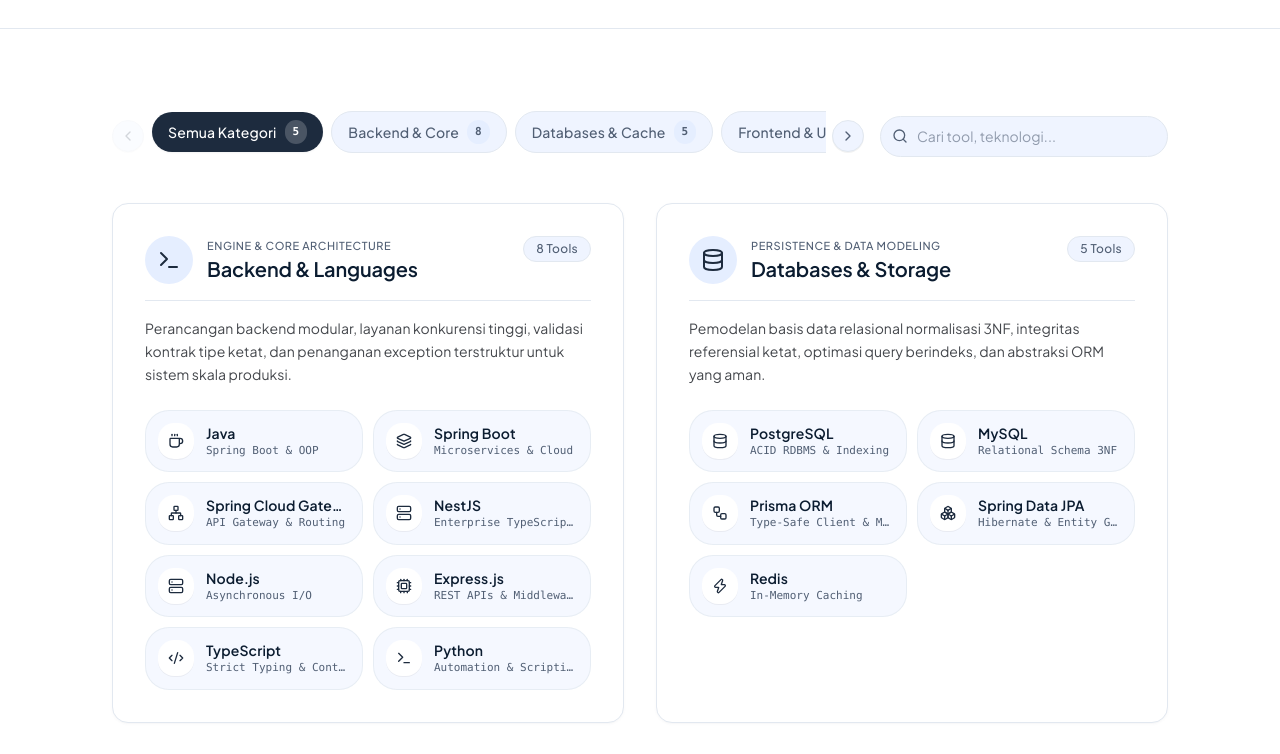
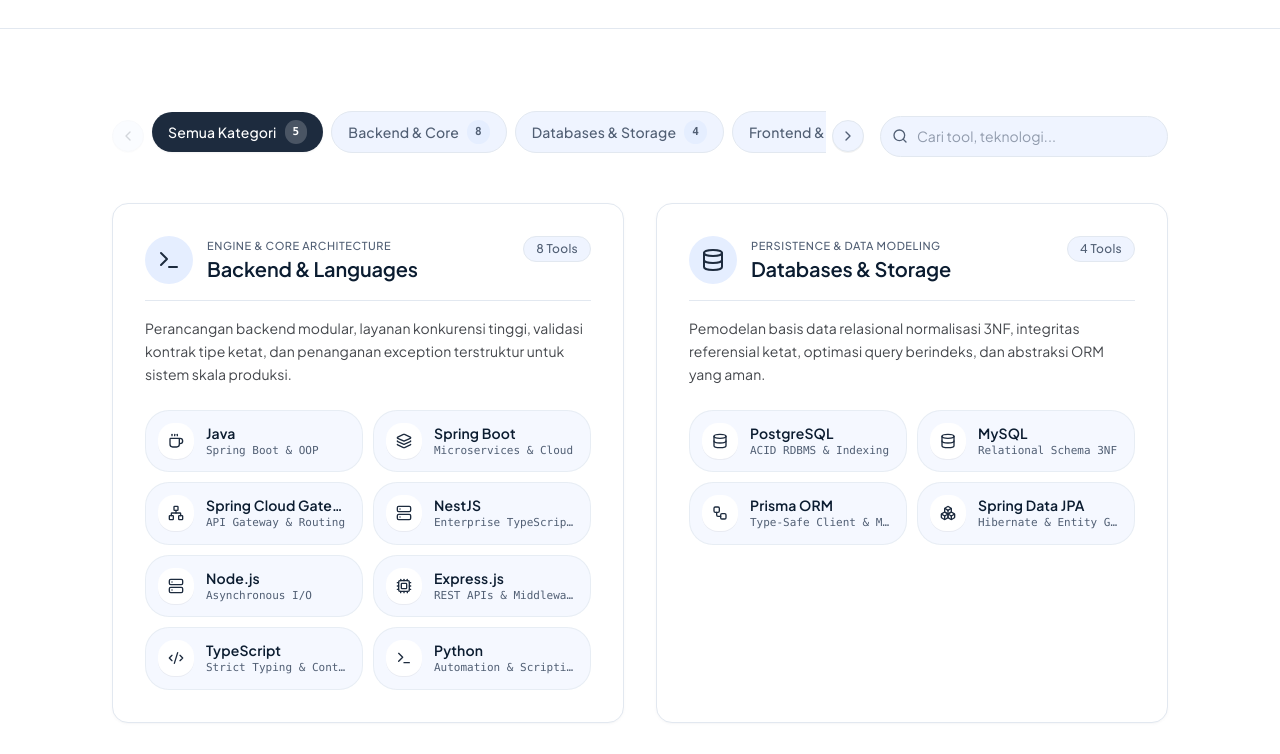
Before and after one commit to AkmalD/Personal-Website, a Next.js app: page /tech-stack in a window 1280 px wide. Shown: the part 560-1314 px from the top of the page. Built offline with nearby package versions, Linux system fonts and the light colour scheme; no server answers.

Commit message:
feat: update TechStackBento component; rename database category to 'Databases & Storage' and remove Redis from tech stack data

```diff
--- a/src/components/tech-stack/TechStackBento.tsx
+++ b/src/components/tech-stack/TechStackBento.tsx
@@ -92,7 +92,7 @@
   const filterTabs = [
     { id: "all", label: "Semua Kategori", count: techStackData.length },
     { id: "backend", label: "Backend & Core", count: techStackData.find((c) => c.id === "backend")?.skills.length || 0 },
-    { id: "database", label: "Databases & Cache", count: techStackData.find((c) => c.id === "database")?.skills.length || 0 },
+    { id: "database", label: "Databases & Storage", count: techStackData.find((c) => c.id === "database")?.skills.length || 0 },
     { id: "frontend", label: "Frontend & UI", count: techStackData.find((c) => c.id === "frontend")?.skills.length || 0 },
     { id: "devops_tools", label: "DevOps & Tools", count: techStackData.find((c) => c.id === "devops_tools")?.skills.length || 0 },
     { id: "architecture", label: "Architecture", count: techStackData.find((c) => c.id === "architecture")?.skills.length || 0 },
--- a/src/data/tech-stack.ts
+++ b/src/data/tech-stack.ts
@@ -29,7 +29,6 @@
       { name: "MySQL", focusArea: "Relational Schema 3NF", category: "database", icon: "Database" },
       { name: "Prisma ORM", focusArea: "Type-Safe Client & Migrations", category: "database", icon: "Workflow" },
       { name: "Spring Data JPA", focusArea: "Hibernate & Entity Graph", category: "database", icon: "Boxes" },
-      { name: "Redis", focusArea: "In-Memory Caching", category: "database", icon: "Zap" },
     ],
   },
   {
```
